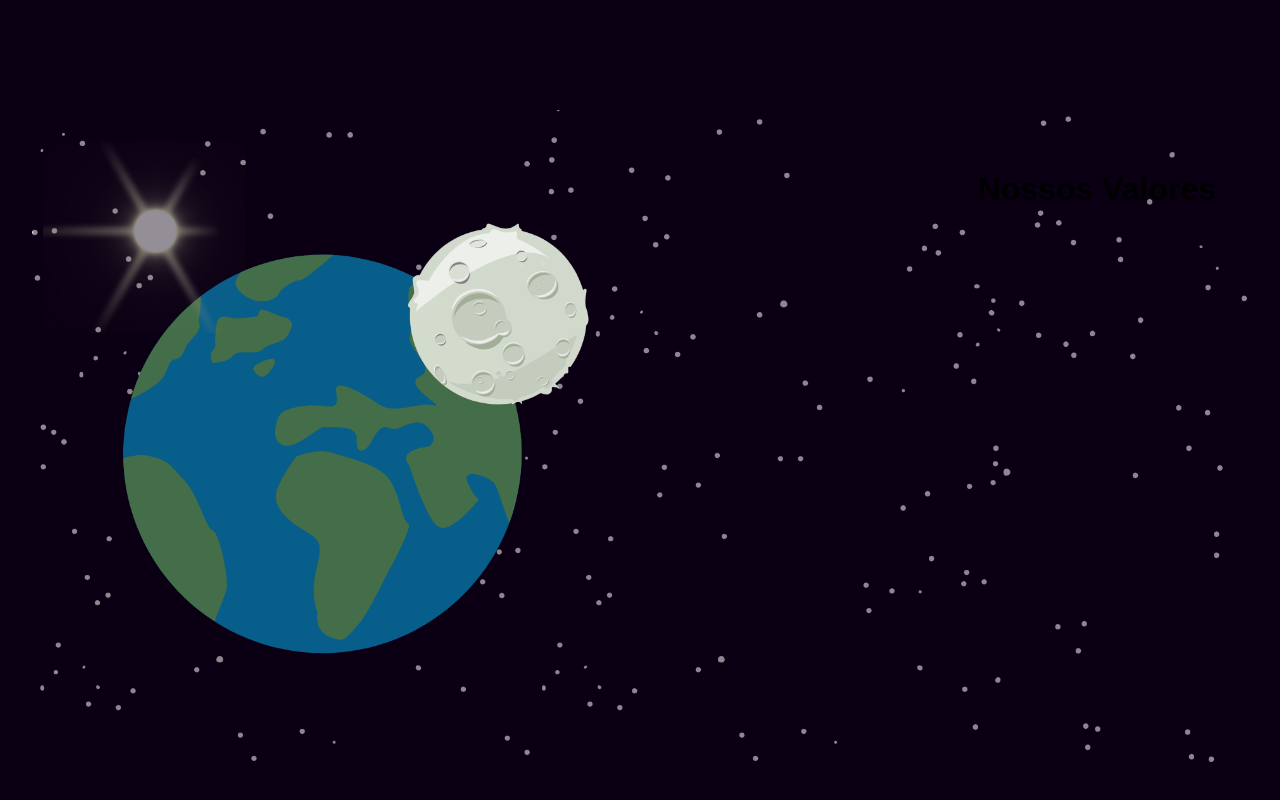
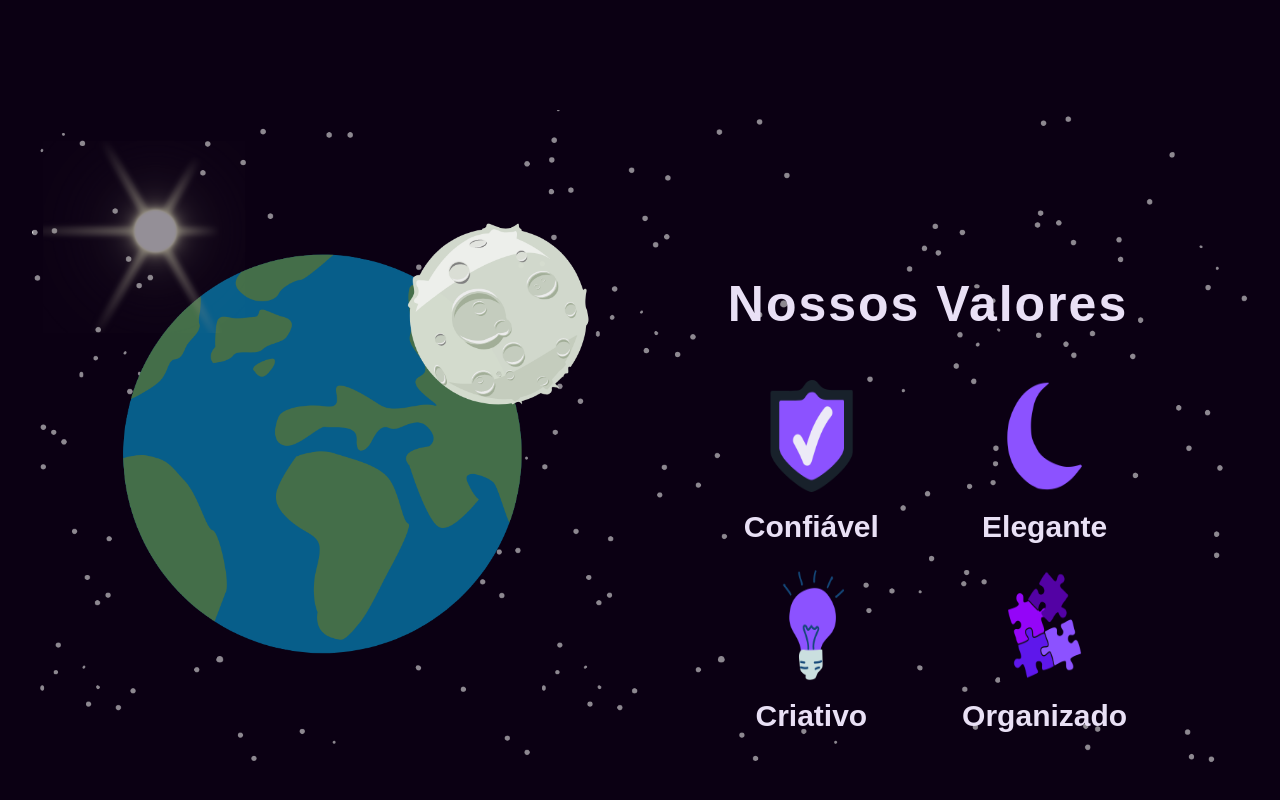
Before and after one commit to Davi-Hilario/Projeto_Voyager, a website: page Voyager_Institucional/public/index.html in a window 1280 px wide. Shown: the part 690-1490 px from the top of the page. Drawn offline with Linux system fonts and the light colour scheme; files whose address does not match are found by name.

Commit message:
alterando Nossos Valores

```diff
--- a/Voyager_Institucional/public/css/estilo-index.css
+++ b/Voyager_Institucional/public/css/estilo-index.css
@@ -48,6 +48,60 @@
 
 .telaValores .container{
     justify-content: right;
+    align-items: center;
     /* border: 1px solid red; */
     /* align-items: baseline; */
 }
+
+.blocoValores{
+    height: 70%;
+    width: 50%;
+    display: flex;
+    flex-direction: column;
+    align-items: center;
+    justify-content: space-around;
+}
+.blocoValores h1{
+    color: #E9E0F5;
+    font-weight: bolder;
+    padding: 0;
+    margin: 0;
+    letter-spacing: 2px;
+    font-size: 50px;
+}
+.blocoIcones{
+    width: 90%;
+    height: 75%;
+    display: flex;
+    flex-direction: column;
+    justify-content: space-around;
+    align-items: center;
+    /* background-color: red; */
+}
+.linhaIcones{
+    width: 90%;
+    height: 40%;
+    display: flex;
+    justify-content: space-evenly;
+    align-items: center;
+    /* background-color: green; */
+}
+.linhaIcones img{
+    width: 7vw;
+    height: 14vh;
+    /* background-color: yellow; */
+}
+.icone{
+    display: flex;
+    flex-direction: column;
+    justify-content: center;
+    align-items: center;
+    width: 50%;
+    height: auto;
+}
+
+.icone span{
+    color:#E9E0F5;
+    font-size: 30px;
+    font-weight: bold;
+}
--- a/Voyager_Institucional/public/index.html
+++ b/Voyager_Institucional/public/index.html
@@ -35,7 +35,30 @@
           <div class="blocoValores">
             <h1>Nossos Valores</h1>
             <div class="blocoIcones">
-
+                <div class="linhaIcones">
+                    <div class="icone">
+                        <img src="assets/img/iconSeguro.png" alt="">
+                        <br>
+                        <span>Confiável</span>
+                    </div>
+                    <div class="icone">
+                        <img src="assets/img/iconElegante.png" alt="">
+                        <br>
+                        <span>Elegante</span>
+                    </div>
+                </div>
+                <div class="linhaIcones">
+                    <div class="icone">
+                        <img src="assets/img/iconCriativo.png" alt="">
+                        <br>
+                        <span>Criativo</span>
+                    </div>
+                    <div class="icone">
+                        <img src="assets/img/iconOrganizado.png" alt="">
+                        <br>
+                        <span>Organizado</span>
+                    </div>
+                </div>
             </div>
           </div>
         </div>
```
Also changed, not shown: Voyager_Institucional/public/assets/img/iconCriativo.png (added), Voyager_Institucional/public/assets/img/iconElegante.png (added), Voyager_Institucional/public/assets/img/iconOrganizado.png (added), Voyager_Institucional/public/assets/img/iconSeguro.png (added).
